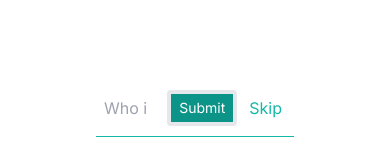
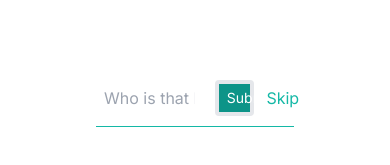
Before and after one commit to Prajwal09-Walde/whoisthatpokemon, a Next.js app: page / in a window 390 px wide. Shown: the part 611-776 px from the top of the page. Built offline with nearby package versions, Linux system fonts and the light colour scheme; no server answers.

Commit message:
Seventh commit

```diff
--- a/app/globals.css
+++ b/app/globals.css
@@ -10,3 +10,24 @@
 .card_img--correct {
   scale: 1.5;
 }
+
+@media only screen and (max-width: 600px) {
+  h1 {
+    font-size: 20px;
+  }
+
+  form {
+    margin: 10px;
+  }
+
+  input {
+    width: 100%;
+  }
+
+  button {
+    display: block;
+    width: 20%;
+    padding: 10px 5px;
+  }
+
+}
```
